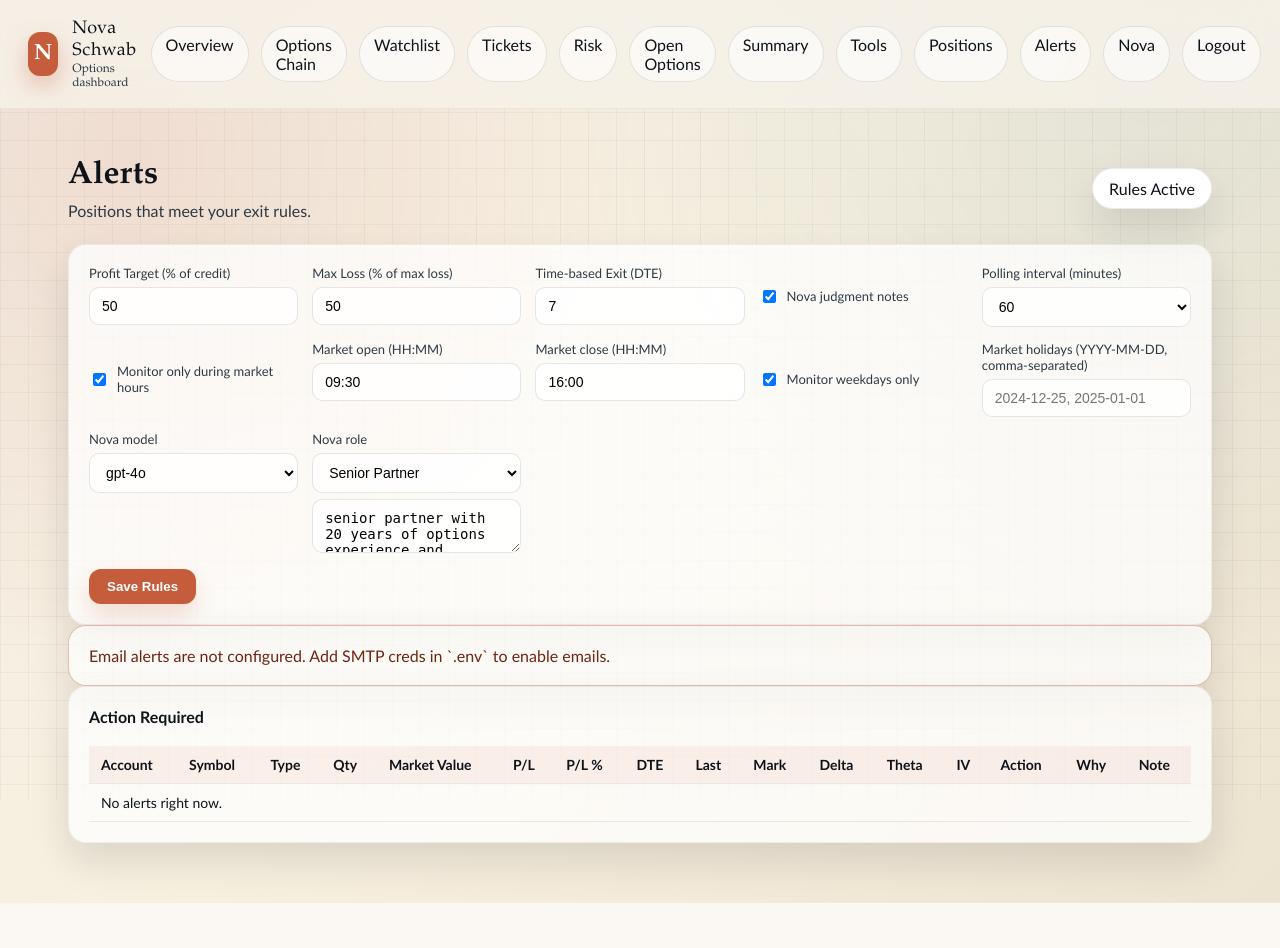
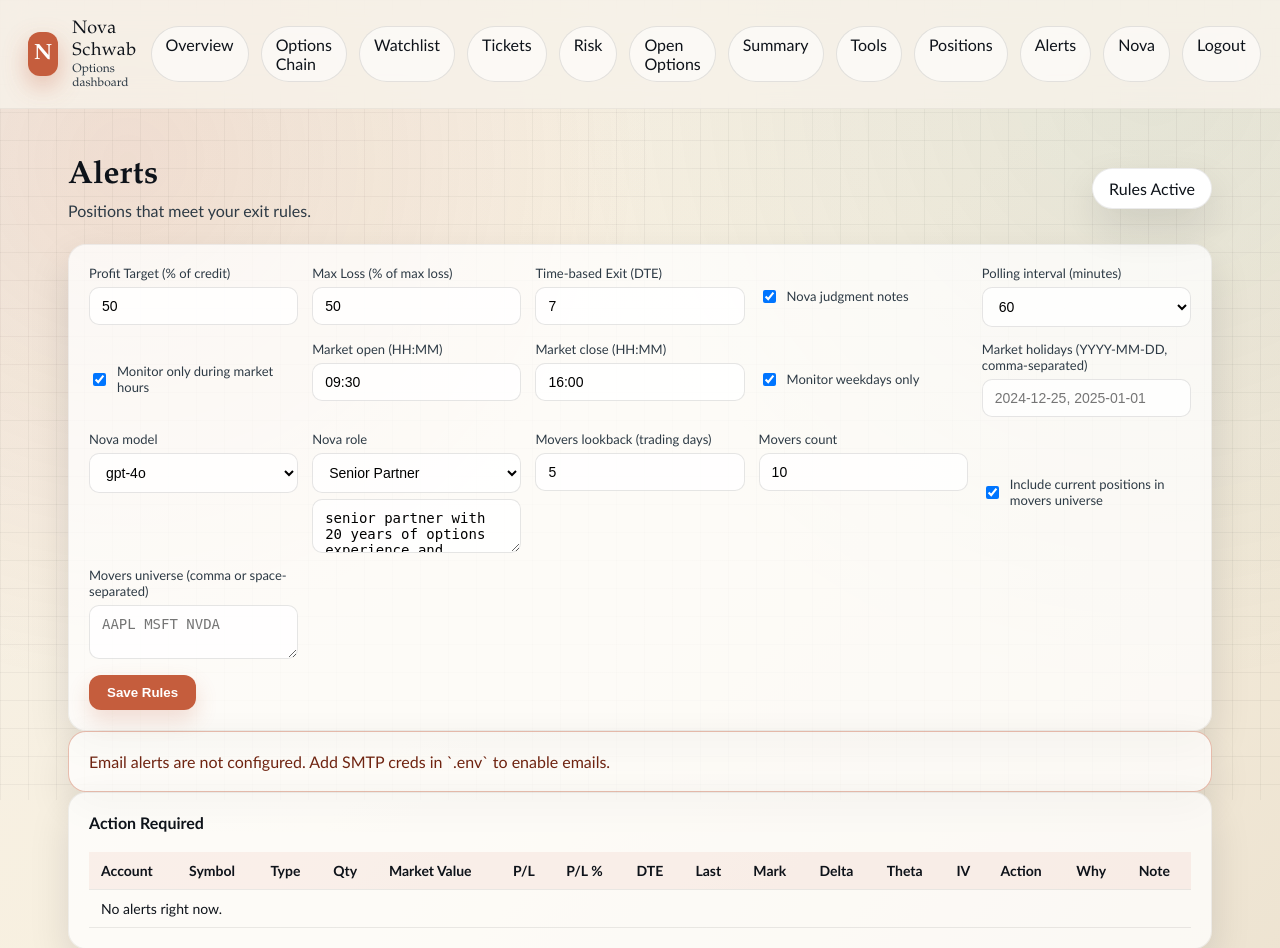
Before and after one commit to Novastradingcompany/Schwab-Connect, a Flask app: page /alerts in a window 1280 px wide. Shown: the top 948 px of the page. Before the commit the page ends 903 px from the top, so only its background shows below. Run offline with Flask 3, Linux system fonts and the light colour scheme; the visitor is signed in with stand-in values (Sample User, id 1).

Commit message:
add new stock search

```diff
--- a/app.py
+++ b/app.py
@@ -10,6 +10,7 @@
 from email.message import EmailMessage
 import csv
 import io
+import re
 from zoneinfo import ZoneInfo
 
 import pandas as pd
@@ -84,6 +85,10 @@
         "market_close_time": "16:00",
         "monitor_weekdays_only": True,
         "market_holidays": "",
+        "movers_lookback_days": 5,
+        "movers_count": 10,
+        "movers_include_positions": True,
+        "movers_universe": "",
     }
     if not os.path.exists(SETTINGS_PATH):
         save_settings(defaults)
@@ -375,6 +380,121 @@
     for symbol in MARKET_TICKERS:
         research.append(get_research_summary(symbol))
     return research
+
+
+def _parse_symbol_list(raw):
+    if not raw:
+        return []
+    parts = re.split(r"[,\s;]+", str(raw).upper())
+    return [p.strip().upper() for p in parts if p.strip()]
+
+
+def build_movers_universe(settings, positions=None):
+    symbols = set()
+    symbols.update(load_watchlist())
+    symbols.update(MARKET_TICKERS)
+    symbols.update(_parse_symbol_list(settings.get("movers_universe", "")))
+
+    if settings.get("movers_include_positions", True):
+        if positions is None:
+            try:
+                positions = fetch_positions()
+            except Exception:
+                positions = []
+        for pos in positions or []:
+            if (pos.get("assetType") or "").upper() == "OPTION":
+                continue
+            symbol = (pos.get("symbol") or "").upper().strip()
+            if symbol:
+                symbols.add(symbol)
+
+    return sorted(symbols)
+
+
+def scan_stock_movers(symbols, lookback_days=5, max_count=10):
+    if not symbols:
+        return {"movers": [], "errors": [], "lookback_days": lookback_days, "universe_size": 0}
+
+    try:
+        lookback_days = int(lookback_days)
+    except (TypeError, ValueError):
+        lookback_days = 5
+    lookback_days = max(1, lookback_days)
+
+    try:
+        max_count = int(max_count)
+    except (TypeError, ValueError):
+        max_count = 10
+    max_count = max(1, max_count)
+
+    fetch_days = max(lookback_days * 2, lookback_days + 5)
+    movers = []
+    errors = []
+
+    for symbol in symbols:
+        try:
+            history = fetch_price_history(symbol, days=fetch_days)
+            closes = _extract_closes(history)
+            if len(closes) <= lookback_days:
+                errors.append({"symbol": symbol, "error": "insufficient history"})
+                continue
+            last = closes[-1]
+            prior = closes[-1 - lookback_days]
+            if not prior or prior <= 0:
+                errors.append({"symbol": symbol, "error": "invalid prior close"})
+                continue
+            change_pct = ((last - prior) / prior) * 100
+            movers.append({
+                "symbol": symbol,
+                "last": last,
+                "prior": prior,
+                "change_pct": change_pct,
+                "direction": "up" if change_pct >= 0 else "down",
+            })
+        except Exception as exc:
+            errors.append({"symbol": symbol, "error": str(exc)})
+
+    movers.sort(key=lambda item: abs(item.get("change_pct") or 0), reverse=True)
+    return {
+        "movers": movers[:max_count],
+        "errors": errors,
+        "lookback_days": lookback_days,
+        "universe_size": len(symbols),
+    }
+
+
+def _format_movers_context(snapshot):
+    movers = snapshot.get("movers") or []
+    if not movers:
+        return "Movers scan returned no results."
+    rows = []
+    for entry in movers:
+        change = entry.get("change_pct")
+        last = entry.get("last")
+        symbol = entry.get("symbol")
+        if change is None or last is None:
+            continue
+        rows.append(f"{symbol} {change:+.2f}% (last={last:.2f})")
+    lookback = snapshot.get("lookback_days")
+    universe_size = snapshot.get("universe_size")
+    return (
+        f"Movers over last {lookback} trading days from universe size {universe_size}: "
+        + "; ".join(rows)
+    )
+
+
+def _wants_movers(text):
+    text = (text or "").lower()
+    triggers = (
+        "mover",
+        "movement",
+        "stocks to watch",
+        "top stocks",
+        "weekly",
+        "for the week",
+        "top picks",
+    )
+    return any(token in text for token in triggers)
 
 
 def load_watchlist():
@@ -1384,6 +1504,16 @@
         settings["market_open_time"] = request.form.get("market_open_time", settings["market_open_time"]).strip()
         settings["market_close_time"] = request.form.get("market_close_time", settings["market_close_time"]).strip()
         settings["market_holidays"] = request.form.get("market_holidays", settings.get("market_holidays", "")).strip()
+        settings["movers_lookback_days"] = int(request.form.get(
+            "movers_lookback_days",
+            settings.get("movers_lookback_days", 5),
+        ))
+        settings["movers_count"] = int(request.form.get(
+            "movers_count",
+            settings.get("movers_count", 10),
+        ))
+        settings["movers_include_positions"] = request.form.get("movers_include_positions") == "on"
+        settings["movers_universe"] = request.form.get("movers_universe", settings.get("movers_universe", "")).strip()
         save_settings(settings)
         return redirect(url_for("alerts"))
 
@@ -1746,6 +1876,13 @@
             NOVA_ERROR = None
             return redirect(url_for("nova_chat"))
         message = request.form.get("message", "").strip()
+        if action == "movers":
+            lookback = settings.get("movers_lookback_days", 5)
+            count = settings.get("movers_count", 10)
+            message = (
+                f"Scan for stock movers over the last {lookback} trading days and "
+                f"recommend {count} symbols to explore. Include both positive and negative movers."
+            )
         if message:
             NOVA_CHAT.append({"role": "user", "content": message})
             try:
@@ -1762,6 +1899,18 @@
                     "Use the user's rules and current positions for context, and ask clarifying "
                     "questions if needed."
                 )
+                movers_snapshot = None
+                if action == "movers" or _wants_movers(message):
+                    movers_universe = build_movers_universe(settings, positions=positions)
+                    movers_snapshot = scan_stock_movers(
+                        movers_universe,
+                        lookback_days=settings.get("movers_lookback_days", 5),
+                        max_count=settings.get("movers_count", 10),
+                    )
+                    system_prompt += (
+                        " Use the movers scan as the source of candidate symbols and "
+                        "return a concise list of 5-10 picks to explore."
+                    )
                 context = (
                     f"Rules: profit_target={settings['profit_target_pct']}%, "
                     f"max_loss={settings['max_loss_pct']}%, dte_exit={settings['dte_exit']}, "
@@ -1770,6 +1919,8 @@
                     f"Positions (up to 20): {positions_context}. "
                     f"Alerts: {current_alerts[:10]}"
                 )
+                if movers_snapshot:
+                    context = context + " " + _format_movers_context(movers_snapshot)
                 client = get_openai_client()
                 response = client.chat.completions.create(
                     model=settings["nova_model"],
--- a/templates/alerts.html
+++ b/templates/alerts.html
@@ -76,6 +76,22 @@
           <option value="aggressive trader seeking higher return setups within the user's rules" {% if settings.nova_role == "aggressive trader seeking higher return setups within the user's rules" %}selected{% endif %}>Aggressive Trader</option>
         </select>
         <textarea name="nova_role" rows="2" placeholder="Describe Nova's role">{{ settings.nova_role }}</textarea>
+      </label>
+      <label>
+        Movers lookback (trading days)
+        <input type="number" step="1" min="1" name="movers_lookback_days" value="{{ settings.movers_lookback_days }}">
+      </label>
+      <label>
+        Movers count
+        <input type="number" step="1" min="1" name="movers_count" value="{{ settings.movers_count }}">
+      </label>
+      <label class="checkbox">
+        <input type="checkbox" name="movers_include_positions" {% if settings.movers_include_positions %}checked{% endif %}>
+        Include current positions in movers universe
+      </label>
+      <label>
+        Movers universe (comma or space-separated)
+        <textarea name="movers_universe" rows="2" placeholder="AAPL MSFT NVDA">{{ settings.movers_universe }}</textarea>
       </label>
     </div>
     <div class="form-actions">
```
Also changed, not shown: templates/nova.html (+10 -0 lines).
